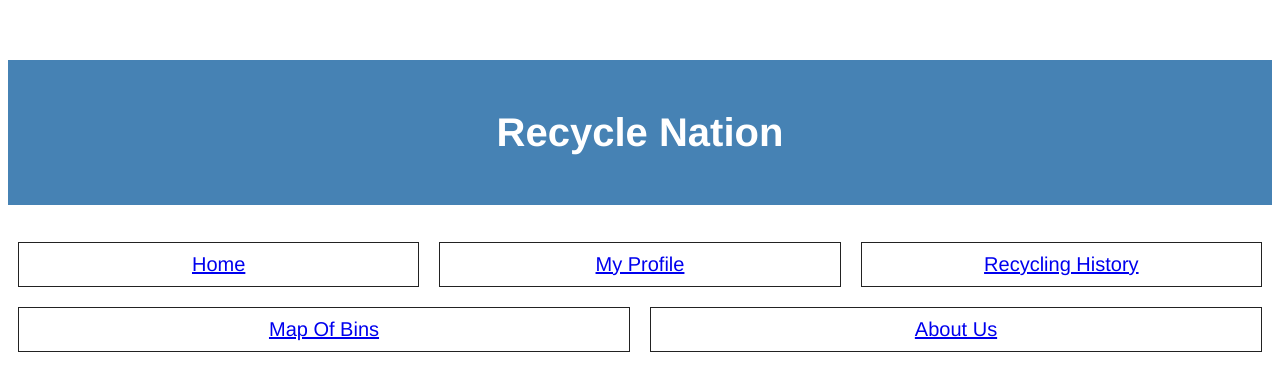
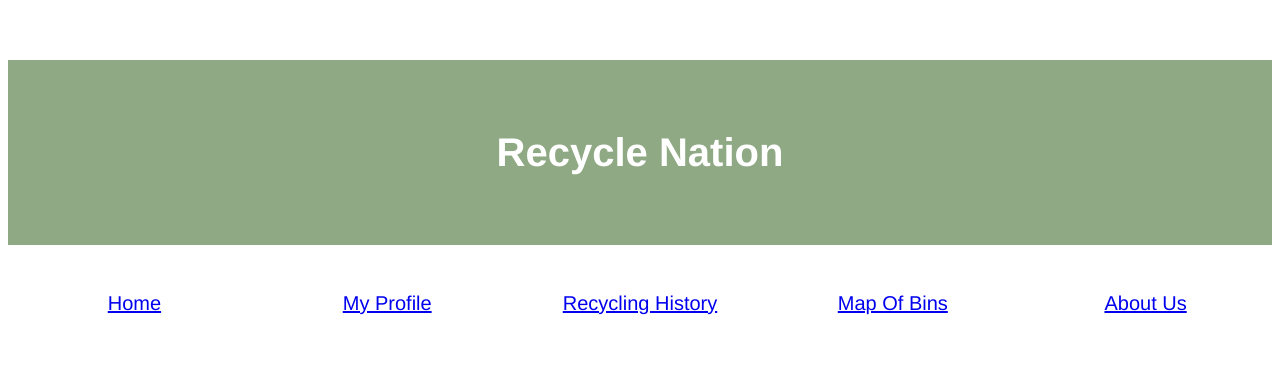
Before and after one commit to choomegan/Recycle_Nation, a Vue app: page / in a window 1280 px wide. Shown: the top 390 px of the page. Built offline with nearby package versions, Linux system fonts and the light colour scheme.

Commit message:
change colour and styling for header

```diff
--- a/src/App.vue
+++ b/src/App.vue
@@ -31,8 +31,8 @@ export default {
   }
 
   h1 {
-    background-color:steelblue;
+    background-color: #8FA984;
     color:white;
-    padding: 50px;
+    padding: 70px;
   }
 </style>
--- a/src/components/Header.vue
+++ b/src/components/Header.vue
@@ -29,11 +29,11 @@ ul {
   padding: 0;
 }
 li {
-  flex-grow: 1;
-  flex-basis: 300px;
-  text-align: center;
-  padding: 10px;
-  border: 1px solid #222;
-  margin: 10px;
+    color: #795D2C;
+    flex-grow: 1;
+    flex-basis: 200px;
+    text-align: center;
+    padding: 10px;
+    margin: 10px;
 }
 </style>
```
